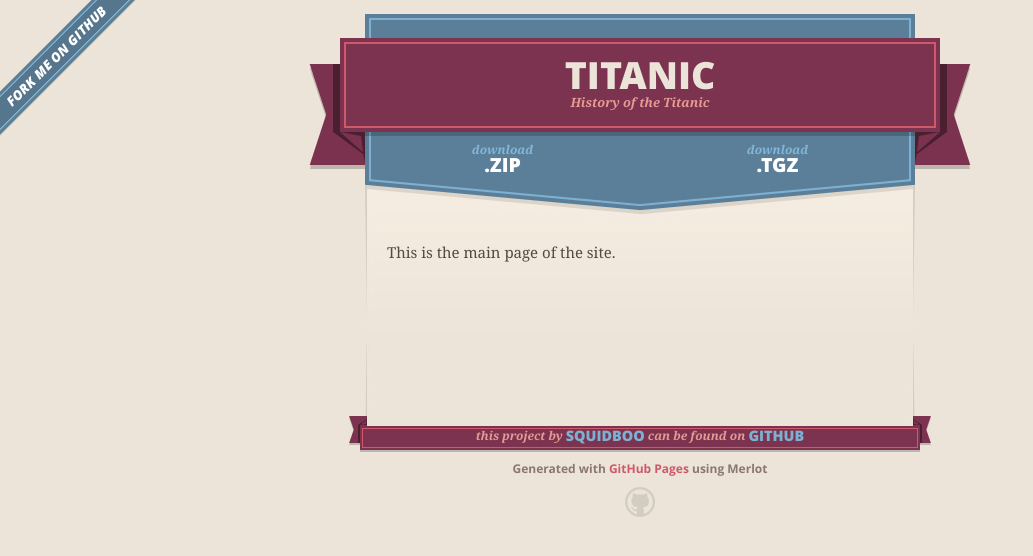
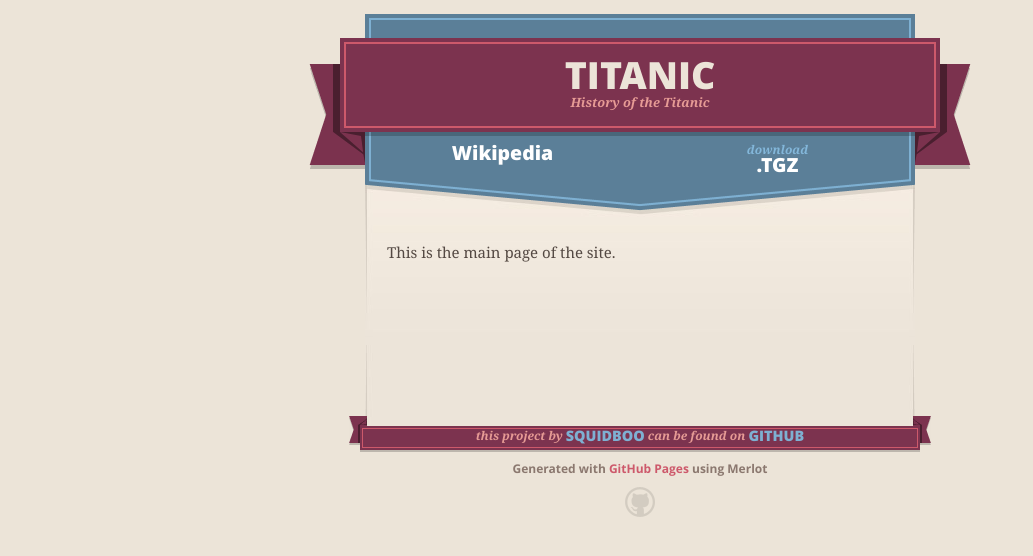
Before and after one commit to squidboo/Titanic, a Jekyll site: the page built from index.md, in a window 1280 px wide. Shown: the top 556 px of the page, without its empty margins (0-1033 px from the left). Built offline with Jekyll 4.4.1, drawn with Linux system fonts in a browser that asks for light colours; nearby versions of some CDN libraries; Markdown is read by kramdown in place of the engine named in the settings.

Commit message:
removed github banner, swapped zip link for wikipedia

```diff
--- a/_layouts/default.html
+++ b/_layouts/default.html
@@ -37,7 +36,7 @@
 
       <section id="downloads">
         <span class="inner">
-          <a href="https://github.com/squidboo/Titanic/zipball/master" class="zip"><em>download</em> .ZIP</a><a href="https://github.com/squidboo/Titanic/tarball/master" class="tgz"><em>download</em> .TGZ</a>
+          <a href="http://en.wikipedia.org/wiki/Titanic" class="zip">Wikipedia</a><a href="https://github.com/squidboo/Titanic/tarball/master" class="tgz"><em>download</em> .TGZ</a>
         </span>
       </section>
 
```
Also changed, not shown: other parts of _layouts/default.html (+0 -1 lines).
